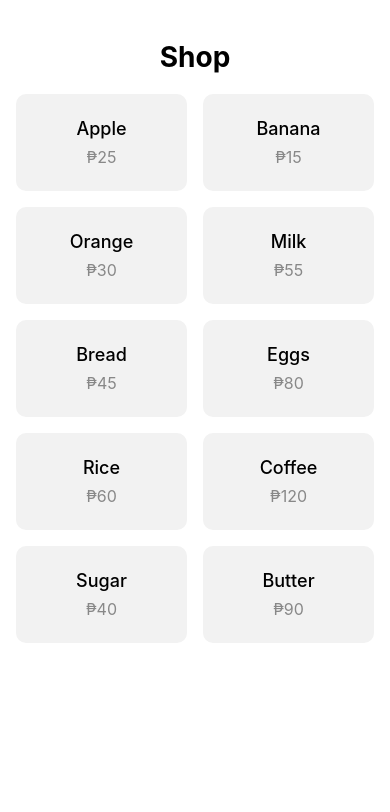
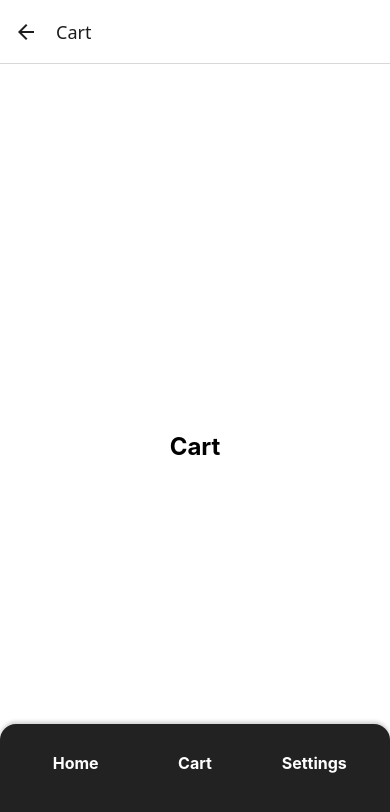
Before and after one commit to Francis-Medrano/medrano-francis-react-native-navigation, a React Native app: screen /Cart in a window 390 px wide. Shown: the top 812 px of the page. Built offline with nearby package versions, Linux system fonts and the light colour scheme.

Commit message:
checkpoint

```diff
--- a/App.tsx
+++ b/App.tsx
@@ -1,12 +1,12 @@
-import { NavigationContainer } from '@react-navigation/native';
 import { StatusBar } from 'expo-status-bar';
-import { StyleSheet, Text, View } from 'react-native';
-import HomeScreen from './scr/screens/HomeScreen';
+import { StyleSheet, Text, View, SafeAreaView } from 'react-native';
+import React from 'react';
+import AppNavigator from './scr/navigation/AppNavigator';
 
 export default function App() {
   return (
-    <NavigationContainer>
-      <HomeScreen />
-    </NavigationContainer>
+    <SafeAreaView style={{ flex: 1 }}>
+      <AppNavigator />
+    </SafeAreaView>
   );
 }
--- a/items.json
+++ b/items.json
@@ -5,7 +5,7 @@
   { "name": "Milk", "price": 55 },
   { "name": "Bread", "price": 45 },
   { "name": "Eggs", "price": 80 },
-  { "name": "Rice", "price": 60 },
+  { "name": "Rices", "price": 60 },
   { "name": "Coffee", "price": 120 },
   { "name": "Sugar", "price": 40 },
   { "name": "Butter", "price": 90 }
--- a/package.json
+++ b/package.json
@@ -18,8 +18,8 @@
     "react": "19.1.0",
     "react-native": "0.81.5",
     "react-native-gesture-handler": "^2.30.0",
-    "react-native-safe-area-context": "^5.6.2",
-    "react-native-screens": "^4.22.0"
+    "react-native-safe-area-context": "~5.6.0",
+    "react-native-screens": "~4.16.0"
   },
   "devDependencies": {
     "@types/react": "~19.1.0",
--- /dev/null
+++ b/scr/components/BottomBar.tsx
@@ -0,0 +1,48 @@
+
+import React from 'react';
+import { View, Pressable, Text } from 'react-native';
+import { useNavigation } from '@react-navigation/native';
+import type { NativeStackNavigationProp } from '@react-navigation/native-stack';
+import BottomBarStyle from '../styles/BottomBarStyle';
+
+type RootStackParamList = {
+  Home: undefined;
+  Cart: undefined;
+  // Add other screens if needed
+};
+
+
+const BottomBar: React.FC = () => {
+  const navigation = useNavigation<NativeStackNavigationProp<RootStackParamList>>();
+  return (
+    <View style={BottomBarStyle.container}>
+      <Pressable
+        style={BottomBarStyle.button}
+        onPress={() =>
+          navigation.reset({
+            index: 0,
+            routes: [{ name: 'Home' }],
+          })
+        }
+      >
+        <Text style={BottomBarStyle.buttonText}>Home</Text>
+      </Pressable>
+      <Pressable
+        style={BottomBarStyle.button}
+        onPress={() =>
+          navigation.reset({
+            index: 0,
+            routes: [{ name: 'Cart' }],
+          })
+        }
+      >
+        <Text style={BottomBarStyle.buttonText}>Cart</Text>
+      </Pressable>
+      <Pressable style={BottomBarStyle.button}>
+        <Text style={BottomBarStyle.buttonText}>Settings</Text>
+      </Pressable>
+    </View>
+  );
+};
+
+export default BottomBar;
--- a/scr/navigation/AppNavigator.tsx
+++ b/scr/navigation/AppNavigator.tsx
@@ -1,17 +1,22 @@
-import React from 'react';
+import * as React from 'react';
 import { NavigationContainer } from '@react-navigation/native';
 import { createNativeStackNavigator } from '@react-navigation/native-stack';
 import HomeScreen from '../screens/HomeScreen';
 import CartScreen from '../screens/CartScreen';
-import CheckoutScreen from '../screens/CheckoutScreen';
 
-const Stack = createNativeStackNavigator();
+type RootStackParamList = {
+  Home: undefined;
+  Cart: undefined;
+};
+
+const Stack = createNativeStackNavigator<RootStackParamList>();
 
 export default function AppNavigator() {
   return (
     <NavigationContainer>
       <Stack.Navigator>
         <Stack.Screen name="Home" component={HomeScreen} />
+        <Stack.Screen name="Cart" component={CartScreen} />
       </Stack.Navigator>
     </NavigationContainer>
   );
--- /dev/null
+++ b/scr/screens/CartScreen.tsx
@@ -0,0 +1,31 @@
+import React from 'react';
+import { View, Text, StyleSheet } from 'react-native';
+import BottomBar from '../components/BottomBar';
+
+const CartScreen: React.FC = () => {
+  return (
+    <View style={{ flex: 1 }}>
+      <View style={styles.container}>
+        <Text style={styles.title}>Cart</Text>
+        {/* Add cart items and logic here */}
+      </View>
+      <BottomBar />
+    </View>
+  );
+};
+
+const styles = StyleSheet.create({
+  container: {
+    flex: 1,
+    justifyContent: 'center',
+    alignItems: 'center',
+    backgroundColor: '#fff',
+  },
+  title: {
+    fontSize: 24,
+    fontWeight: 'bold',
+    marginBottom: 16,
+  },
+});
+
+export default CartScreen;
--- a/scr/screens/HomeScreen.tsx
+++ b/scr/screens/HomeScreen.tsx
@@ -2,15 +2,13 @@ import React from 'react';
 import { Text, View, FlatList, Pressable } from 'react-native';
 import HomeStyle, { ITEM_WIDTH } from '../styles/HomeStyle';
 import itemsData from '../../items.json';
-
-
+import BottomBar from '../components/BottomBar';
 
 const items = itemsData.map((item, i) => ({
   id: i.toString(),
   name: item.name,
   price: item.price,
 }));
-
 
 export default function HomeScreen() {
   const renderItem = ({ item }: { item: { id: string; name: string; price: number } }) => (
@@ -22,16 +20,17 @@ export default function HomeScreen() {
 
   return (
     <View style={HomeStyle.container}>
-      <Text style={HomeStyle.title}>Shop</Text>
       <FlatList
         data={items}
         renderItem={renderItem}
         keyExtractor={item => item.id}
         numColumns={2}
-        contentContainerStyle={HomeStyle.list}
+        contentContainerStyle={[HomeStyle.list, { paddingTop: 20 }]}
         columnWrapperStyle={HomeStyle.row}
         showsVerticalScrollIndicator={false}
+        ListFooterComponent={<View style={{ height: 120 }} />}
       />
+      <BottomBar />
     </View>
   );
 }
--- /dev/null
+++ b/scr/styles/BottomBarStyle.ts
@@ -0,0 +1,38 @@
+import { StyleSheet, Dimensions } from 'react-native';
+
+const { width } = Dimensions.get('window');
+
+const BottomBarStyle = StyleSheet.create({
+  container: {
+    position: 'absolute',
+    bottom: 0,
+    width: width,
+    height: 120,
+    backgroundColor: '#222',
+    borderTopLeftRadius: 16,
+    borderTopRightRadius: 16,
+    shadowColor: '#000',
+    shadowOffset: { width: 0, height: -2 },
+    shadowOpacity: 0.2,
+    shadowRadius: 4,
+    elevation: 8,
+    flexDirection: 'row',
+    justifyContent: 'space-around',
+    alignItems: 'center',
+    paddingHorizontal: 16,
+  },
+  button: {
+    flex: 1,
+    alignItems: 'center',
+    justifyContent: 'center',
+    paddingVertical: 17,
+    paddingBottom: 60
+  },
+  buttonText: {
+    color: '#fff',
+    fontSize: 16,
+    fontWeight: 'bold',
+  },
+});
+
+export default BottomBarStyle;
--- a/scr/styles/HomeStyle.ts
+++ b/scr/styles/HomeStyle.ts
@@ -8,14 +8,7 @@ const HomeStyle = StyleSheet.create({
   container: {
     flex: 1,
     backgroundColor: '#fff',
-    paddingTop: 40,
     paddingHorizontal: 16,
-  },
-  title: {
-    fontSize: 28,
-    fontWeight: 'bold',
-    textAlign: 'center',
-    marginBottom: 20,
   },
   list: {
     alignItems: 'center',
```
Also changed, not shown: 1 other file (tests, documents, lock files or other folders).
